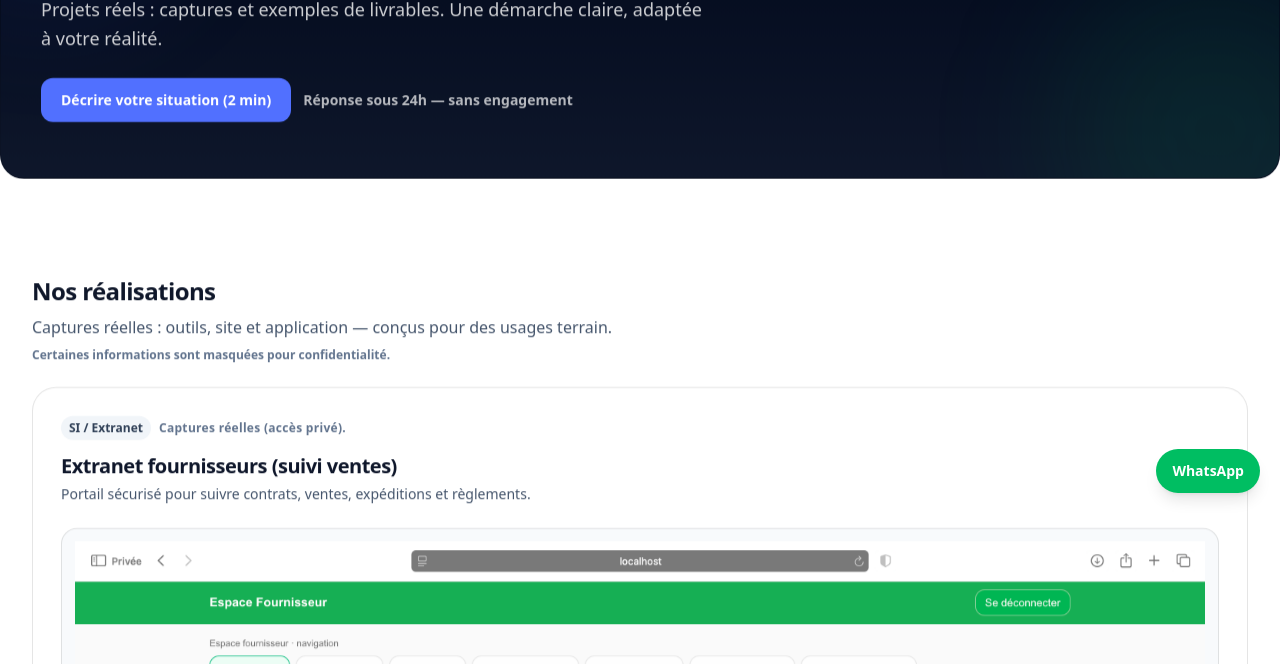
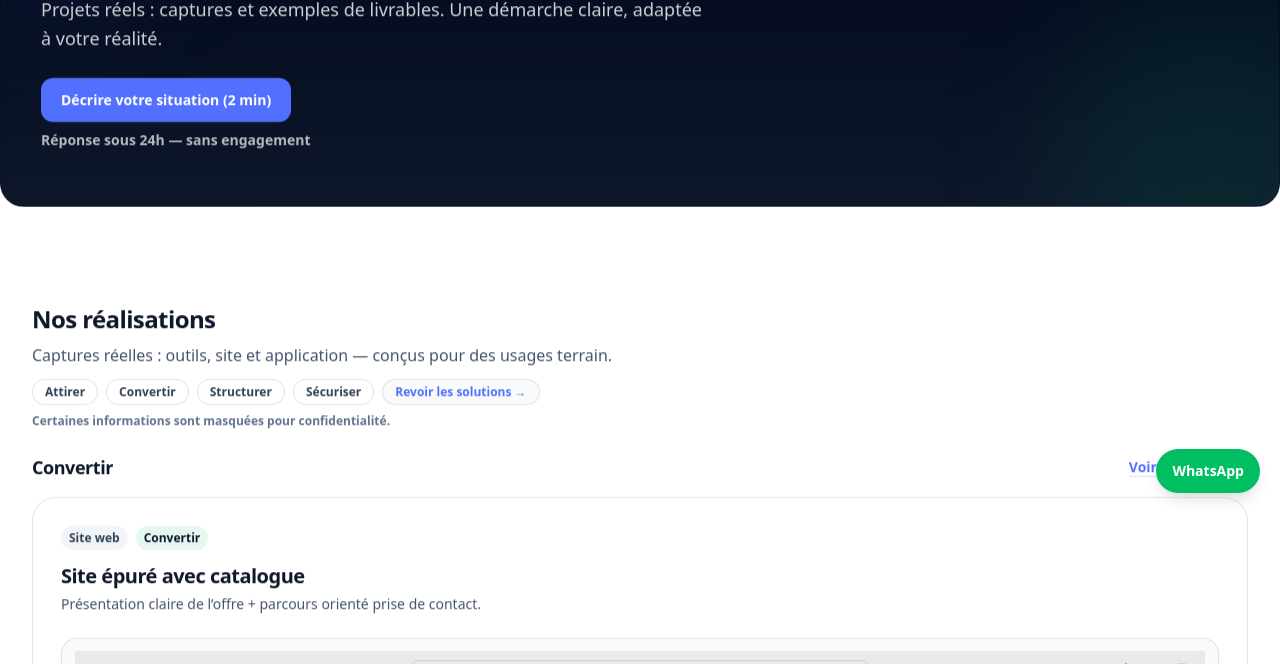
Before and after one commit to locauto225/expert-crea-site, a Next.js app: page /realisations in a window 1280 px wide. Shown: the part 287-951 px from the top of the page. Built offline with nearby package versions, Linux system fonts and the light colour scheme; no server answers.

Commit message:
Update services + realisations

```diff
--- a/app/realisations/page.tsx
+++ b/app/realisations/page.tsx
@@ -7,6 +7,7 @@ type ProjectImage = {
 };
 
 type Project = {
+  need: "Attirer" | "Convertir" | "Structurer" | "Sécuriser";
   tag: "SI / Extranet" | "Site web" | "Mobile";
   title: string;
   subtitle: string;
@@ -28,6 +29,7 @@ export default function RealisationsPage() {
 
   const projects: Project[] = [
     {
+      need: "Structurer",
       tag: "SI / Extranet",
       title: "Extranet fournisseurs (suivi ventes)",
       subtitle: "Portail sécurisé pour suivre contrats, ventes, expéditions et règlements.",
@@ -51,6 +53,7 @@ export default function RealisationsPage() {
         "Information centralisée, suivi plus fiable, moins d’allers-retours et moins de pertes d’informations.",
     },
     {
+      need: "Convertir",
       tag: "Site web",
       title: "Site épuré avec catalogue",
       subtitle: "Présentation claire de l’offre + parcours orienté prise de contact.",
@@ -69,6 +72,7 @@ export default function RealisationsPage() {
         "Meilleure lisibilité, image professionnelle renforcée et parcours plus direct vers l’action.",
     },
     {
+      need: "Structurer",
       tag: "Mobile",
       title: "Application mobile (Loc Auto)",
       subtitle: "Interface terrain : actions directes, écrans clairs, logique simple.",
@@ -103,6 +107,18 @@ export default function RealisationsPage() {
     },
   ];
 
+  const needs = ["Attirer", "Convertir", "Structurer", "Sécuriser"] as const;
+  const needToId: Record<(typeof needs)[number], string> = {
+    Attirer: "attirer",
+    Convertir: "convertir",
+    Structurer: "structurer",
+    Sécuriser: "securiser",
+  };
+
+  const projectsByNeed = needs
+    .map((need) => ({ need, items: projects.filter((p) => p.need === need) }))
+    .filter((g) => g.items.length > 0);
+
   return (
     <div className="space-y-20 sm:space-y-24">
       {/* HERO (même famille visuelle que Home / Services / Secteurs) */}
@@ -126,7 +142,7 @@ export default function RealisationsPage() {
               Projets réels : captures et exemples de livrables. Une démarche claire, adaptée à votre réalité.
             </p>
 
-            <div className="flex flex-col gap-3 sm:flex-row sm:items-center">
+            <div className="space-y-2">
               <Link
                 href="/contact"
                 className="inline-flex items-center justify-center rounded-xl bg-(--brand-blue) px-5 py-3 text-sm font-semibold text-white hover:opacity-95 focus:outline-none focus:ring-2 focus:ring-white/30"
@@ -146,11 +162,43 @@ export default function RealisationsPage() {
           <p className="max-w-3xl text-slate-600">
             Captures réelles : outils, site et application — conçus pour des usages terrain.
           </p>
+          <div className="mt-3 flex flex-wrap gap-2">
+            {needs.map((need) => (
+              <a
+                key={need}
+                href={`#need-${needToId[need]}`}
+                className="inline-flex items-center rounded-full border border-black/10 bg-white px-3 py-1 text-xs font-semibold text-slate-700 hover:bg-slate-50"
+              >
+                {need}
+              </a>
+            ))}
+            <Link
+              href="/services"
+              className="inline-flex items-center rounded-full border border-black/10 bg-slate-50 px-3 py-1 text-xs font-semibold text-(--brand-blue) hover:bg-slate-100"
+            >
+              Revoir les solutions →
+            </Link>
+          </div>
           <p className="text-xs font-semibold text-slate-500">Certaines informations sont masquées pour confidentialité.</p>
         </div>
 
+        <div className="space-y-10">
+          {projectsByNeed.map((group) => (
+            <div key={group.need} id={`need-${needToId[group.need]}`} className="scroll-mt-28">
+              <div className="mb-4 flex items-center justify-between">
+                <h3 className="text-lg font-extrabold tracking-tight text-slate-900">
+                  {group.need}
+                </h3>
+                <Link
+                  href="/services"
+                  className="text-sm font-semibold text-(--brand-blue) underline decoration-(--brand-blue)/25 underline-offset-4 hover:decoration-(--brand-blue)/45"
+                >
+                  Voir les solutions
+                </Link>
+              </div>
+
               <div className="space-y-6">
-          {projects.map((p) => (
+                {group.items.map((p) => (
                   <article
                     key={p.title}
                     className="rounded-3xl border border-black/10 bg-white p-6 sm:p-7"
@@ -161,13 +209,14 @@ export default function RealisationsPage() {
                           <span className="rounded-full bg-slate-100 px-2 py-1 text-xs font-semibold text-slate-700">
                             {p.tag}
                           </span>
+                          <span className="rounded-full bg-(--brand-green)/10 px-2 py-1 text-xs font-semibold text-slate-900">
+                            {p.need}
+                          </span>
                           {p.note ? (
                             <span className="text-xs font-semibold tracking-wide text-slate-500">{p.note}</span>
                           ) : null}
                         </div>
-                  <div className="mt-3 text-xl font-extrabold tracking-tight text-slate-900">
-                    {p.title}
-                  </div>
+                        <div className="mt-3 text-xl font-extrabold tracking-tight text-slate-900">{p.title}</div>
                         <div className="mt-1 text-sm text-slate-600">{p.subtitle}</div>
                       </div>
                     </div>
@@ -241,6 +290,9 @@ export default function RealisationsPage() {
                       </div>
                     </div>
                   </article>
+                ))}
+              </div>
+            </div>
           ))}
         </div>
       </section>
```
Lines whose indentation alone changed are shown as unchanged.
